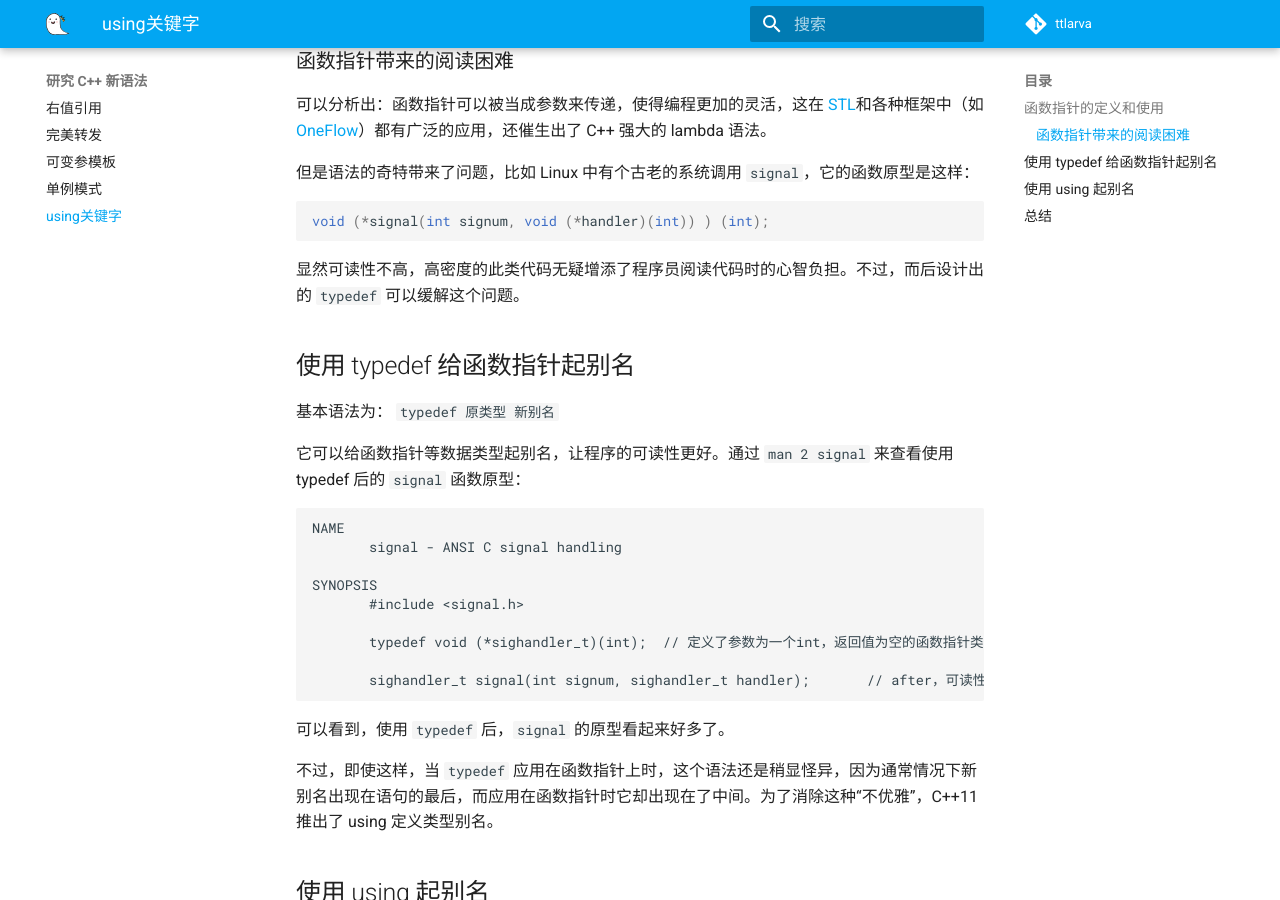
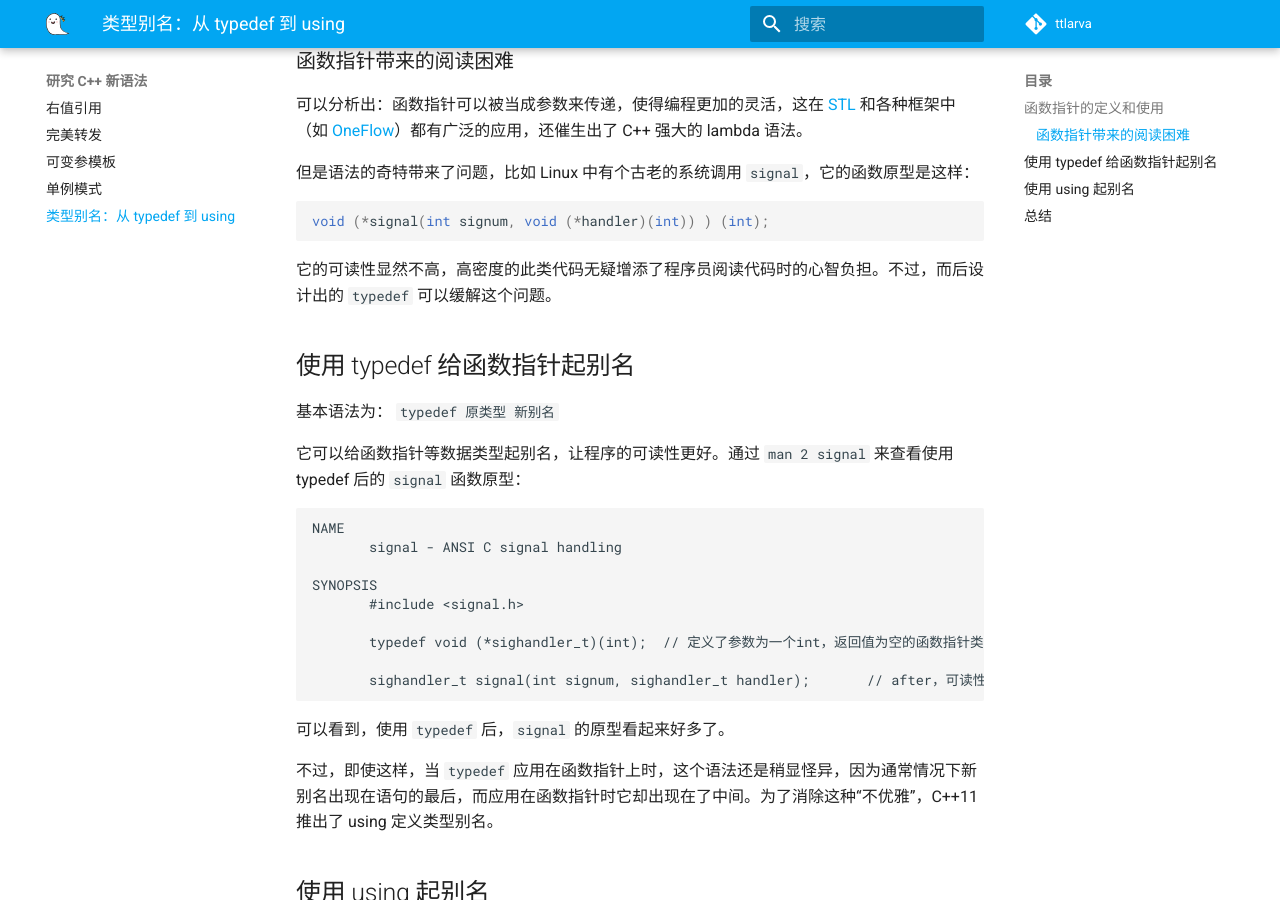
Before and after one commit to ttttLarva/Larva, an MkDocs documentation site: the page built from docs/learn_cpp/05_using_against_typedef.md, in a window 1280 px wide and 900 px high, scrolled down 2020 px. Built offline with MkDocs 1.6.1 and Material for MkDocs 9.7.7, drawn with Linux system fonts in a browser that asks for light colours; emoji names are drawn with the system emoji font; comment, search, counter and statistics services are not loaded; the version menu is left out; some of the changed text lies outside the part shown.

Commit message:
修改标题

````diff
--- a/docs/learn_cpp/05_using_against_typedef.md
+++ b/docs/learn_cpp/05_using_against_typedef.md
@@ -1,4 +1,4 @@
-# using 关键字
+# 类型别名：从 typedef 到 using
 
 :earth_asia: **Bilibili视频传送门：**[类型别名：从 typedef 到 using](https://www.bilibili.com/video/BV1Cq4y1A7Zk) :earth_asia:
 
@@ -87,7 +87,7 @@ int main(int argc, char* argv[]) {
 
 ### 函数指针带来的阅读困难
 
-可以分析出：函数指针可以被当成参数来传递，使得编程更加的灵活，这在 [STL](https://github.com/microsoft/STL/blob/main/stl/src/cthread.cpp#L109)和各种框架中（如 [OneFlow](https://github.com/Oneflow-Inc/oneflow/blob/master/oneflow/core/intrusive/ref.h#L58)）都有广泛的应用，还催生出了 C++ 强大的 lambda 语法。
+可以分析出：函数指针可以被当成参数来传递，使得编程更加的灵活，这在 [STL](https://github.com/microsoft/STL/blob/main/stl/src/cthread.cpp#L109) 和各种框架中（如 [OneFlow](https://github.com/Oneflow-Inc/oneflow/blob/master/oneflow/core/intrusive/ref.h#L58)）都有广泛的应用，还催生出了 C++ 强大的 lambda 语法。
 
 但是语法的奇特带来了问题，比如 Linux 中有个古老的系统调用 `signal`，它的函数原型是这样：
 
@@ -95,7 +95,7 @@ int main(int argc, char* argv[]) {
 void (*signal(int signum, void (*handler)(int)) ) (int);
 ```
 
-显然可读性不高，高密度的此类代码无疑增添了程序员阅读代码时的心智负担。不过，而后设计出的 `typedef` 可以缓解这个问题。
+它的可读性显然不高，高密度的此类代码无疑增添了程序员阅读代码时的心智负担。不过，而后设计出的 `typedef` 可以缓解这个问题。
 
 ## 使用 typedef 给函数指针起别名
 
--- a/mkdocs.yml
+++ b/mkdocs.yml
@@ -113,4 +113,4 @@ nav:
       - 完美转发: learn_cpp/02_forward.md
       - 可变参模板: learn_cpp/03_varadic_template.md
       - 单例模式: learn_cpp/04_singleton.md
-      - using关键字: learn_cpp/05_using_against_typedef.md
+      - 类型别名：从 typedef 到 using: learn_cpp/05_using_against_typedef.md
````
